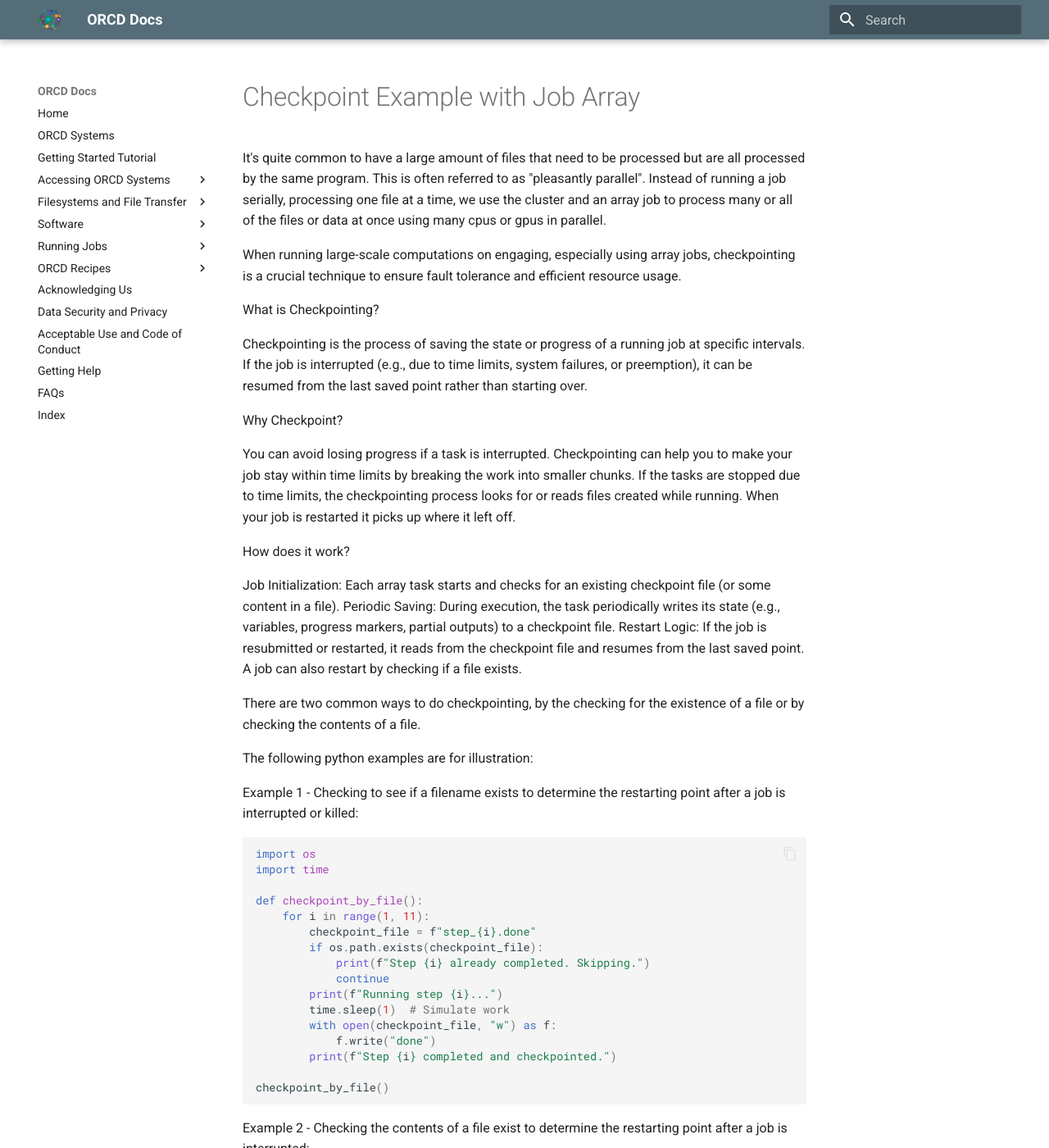
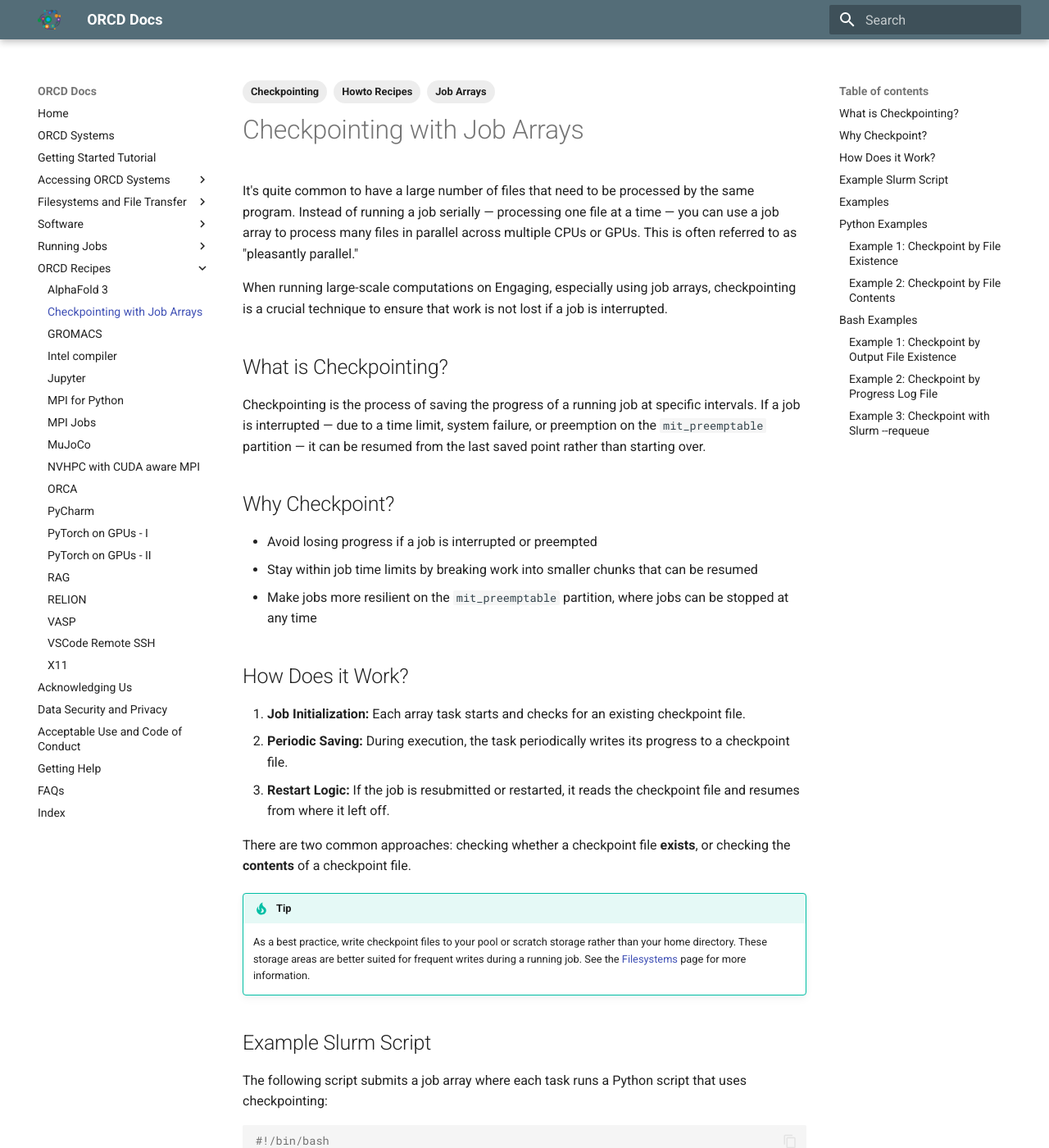
Before and after one commit to mit-orcd/orcd-docs-edit, an MkDocs documentation site: the page built from docs/recipes/check-point-example.md, in a window 1280 px wide and 1400 px high. Shown: the whole window at 82% size. Built offline with MkDocs 1.6.1 and Material for MkDocs 9.7.7, drawn with Linux system fonts in a browser that asks for light colours; some of the changed text lies outside the part shown.

Commit message:
Flesh out checkpointing recipe with bash examples and Slurm requeue info

````diff
--- a/docs/recipes/check-point-example.md
+++ b/docs/recipes/check-point-example.md
@@ -1,28 +1,66 @@
-# Checkpoint Example with Job Array
+---
+tags:
+ - Checkpointing
+ - Job Arrays
+ - Howto Recipes
+---
 
-It's quite common to have a large amount of files that need to be processed but are all processed by the same program. This is often referred to as "pleasantly parallel". Instead of running a job serially, processing one file at a time, we use the cluster and an array job to process many or all of the files or data at once using many cpus or gpus in parallel.
+# Checkpointing with Job Arrays
 
-When running large-scale computations on engaging, especially using array jobs, checkpointing is a crucial technique to ensure fault tolerance and efficient resource usage.
+It's quite common to have a large number of files that need to be processed by the same program. Instead of running a job serially — processing one file at a time — you can use a job array to process many files in parallel across multiple CPUs or GPUs. This is often referred to as "pleasantly parallel."
 
-What is Checkpointing?
+When running large-scale computations on Engaging, especially using job arrays, checkpointing is a crucial technique to ensure that work is not lost if a job is interrupted.
 
-Checkpointing is the process of saving the state or progress of a running job at specific intervals. If the job is interrupted (e.g., due to time limits, system failures, or preemption), it can be resumed from the last saved point rather than starting over.
+## What is Checkpointing?
 
-Why Checkpoint?
+Checkpointing is the process of saving the progress of a running job at specific intervals. If a job is interrupted — due to a time limit, system failure, or preemption on the `mit_preemptable` partition — it can be resumed from the last saved point rather than starting over.
 
-You can avoid losing progress if a task is interrupted. Checkpointing can help you to make your job stay within time limits by breaking the work into smaller chunks. If the tasks are stopped due to time limits, the checkpointing process looks for or reads files created while running. When your job is restarted it picks up where it left off.
+## Why Checkpoint?
 
-How does it work?
+- Avoid losing progress if a job is interrupted or preempted
+- Stay within job time limits by breaking work into smaller chunks that can be resumed
+- Make jobs more resilient on the `mit_preemptable` partition, where jobs can be stopped at any time
 
-Job Initialization: Each array task starts and checks for an existing checkpoint file (or some content in a file).
-Periodic Saving: During execution, the task periodically writes its state (e.g., variables, progress markers, partial outputs) to a checkpoint file.
-Restart Logic: If the job is resubmitted or restarted, it reads from the checkpoint file and resumes from the last saved point. A job can also restart by checking if a file exists.
+## How Does it Work?
 
-There are two common ways to do checkpointing, by the checking for the existence of a file or by checking the contents of a file.
+1. **Job Initialization:** Each array task starts and checks for an existing checkpoint file.
+2. **Periodic Saving:** During execution, the task periodically writes its progress to a checkpoint file.
+3. **Restart Logic:** If the job is resubmitted or restarted, it reads the checkpoint file and resumes from where it left off.
 
-The following python examples are for illustration:
+There are two common approaches: checking whether a checkpoint file **exists**, or checking the **contents** of a checkpoint file.
 
-Example 1 - Checking to see if a filename exists to determine the restarting point after a job is interrupted or killed:
+!!! tip
+    As a best practice, write checkpoint files to your pool or scratch storage rather than your home directory. These storage areas are better suited for frequent writes during a running job. See the [Filesystems](../filesystems-file-transfer/filesystems.md) page for more information.
+
+## Example Slurm Script
+
+The following script submits a job array where each task runs a Python script that uses checkpointing:
+
+```bash
+#!/bin/bash
+#SBATCH --job-name=checkpoint_example
+#SBATCH --output=logs/job_%A_%a.out
+#SBATCH --array=1-10
+#SBATCH --time=01:00:00
+#SBATCH --ntasks=1
+#SBATCH --cpus-per-task=1
+#SBATCH --mem=4G
+
+module load miniforge
+
+# Replace checkpoint_example.py with the name of your Python script
+python checkpoint_example.py --task $SLURM_ARRAY_TASK_ID
+```
+
+## Examples
+
+The examples below are shown in both Python and Bash. Use whichever fits your workflow.
+
+## Python Examples
+
+### Example 1: Checkpoint by File Existence
+
+Each step creates a `.done` file when complete. On restart, completed steps are skipped.
 
 ```python
 import os
@@ -41,10 +79,11 @@
         print(f"Step {i} completed and checkpointed.")
 
 checkpoint_by_file()
-
 ```
 
-Example 2 - Checking the contents of a file exist to determine the restarting point after a job is interrupted:
+### Example 2: Checkpoint by File Contents
+
+A single checkpoint file tracks the last completed step. On restart, the job reads this file and picks up from the next step.
 
 ```python
 import os
@@ -67,3 +106,83 @@
 
 checkpoint_by_content()
 ```
+
+## Bash Examples
+
+### Example 1: Checkpoint by Output File Existence
+
+Before processing each input file, check whether the output file already exists. If it does, skip it. This is a common pattern when processing many input files in a job array.
+
+```bash
+#!/bin/bash
+
+INPUT_FILE="input_${SLURM_ARRAY_TASK_ID}.dat"
+OUTPUT_FILE="output_${SLURM_ARRAY_TASK_ID}.dat"
+
+if [ -f "$OUTPUT_FILE" ]; then
+    echo "Output already exists for task ${SLURM_ARRAY_TASK_ID}. Skipping."
+    exit 0
+fi
+
+echo "Processing ${INPUT_FILE}..."
+# Replace the line below with your actual processing command
+cp "$INPUT_FILE" "$OUTPUT_FILE"
+echo "Task ${SLURM_ARRAY_TASK_ID} complete."
+```
+
+### Example 2: Checkpoint by Progress Log File
+
+A log file tracks the last completed step number. On restart, the script reads the log and resumes from the next step.
+
+```bash
+#!/bin/bash
+
+CHECKPOINT_FILE="checkpoint.txt"
+LAST_STEP=0
+
+if [ -f "$CHECKPOINT_FILE" ]; then
+    LAST_STEP=$(cat "$CHECKPOINT_FILE")
+    echo "Resuming from step $LAST_STEP"
+fi
+
+for i in $(seq $((LAST_STEP + 1)) 10); do
+    echo "Running step $i..."
+    sleep 1  # Replace with your actual work
+    echo "$i" > "$CHECKPOINT_FILE"
+    echo "Step $i complete."
+done
+```
+
+### Example 3: Checkpoint with Slurm `--requeue`
+
+On Engaging, requeue is enabled by default — jobs that are preempted will automatically be resubmitted without any extra flags. However, you can include `--requeue` explicitly in your script to make this behavior clear. Combined with checkpoint logic, the job will pick up where it left off when it restarts.
+
+```bash
+#!/bin/bash
+#SBATCH --job-name=checkpoint_requeue
+#SBATCH --output=logs/job_%A_%a.out
+#SBATCH --array=1-10
+#SBATCH --time=01:00:00
+#SBATCH --ntasks=1
+#SBATCH --cpus-per-task=1
+#SBATCH --mem=4G
+#SBATCH --requeue
+
+CHECKPOINT_FILE="checkpoint_${SLURM_ARRAY_TASK_ID}.txt"
+LAST_STEP=0
+
+if [ -f "$CHECKPOINT_FILE" ]; then
+    LAST_STEP=$(cat "$CHECKPOINT_FILE")
+    echo "Resuming task ${SLURM_ARRAY_TASK_ID} from step $LAST_STEP"
+fi
+
+for i in $(seq $((LAST_STEP + 1)) 10); do
+    echo "Running step $i..."
+    sleep 1  # Replace with your actual work
+    echo "$i" > "$CHECKPOINT_FILE"
+    echo "Step $i complete."
+done
+```
+
+!!! note
+    `--requeue` is especially useful when running jobs on the `mit_preemptable` partition, where jobs can be stopped at any time when the node owner submits a job. See [Running Jobs](../running-jobs/overview.md) for more information on partitions.
--- a/mkdocs.yml
+++ b/mkdocs.yml
@@ -36,6 +36,7 @@
 #    - How To Run Different Workloads: running/page3.md
   - ORCD Recipes:
     - AlphaFold 3: recipes/af3.md
+    - Checkpointing with Job Arrays: recipes/check-point-example.md
     - GROMACS: recipes/gromacs.md
     - Intel compiler: recipes/intel.md
     - Jupyter: recipes/jupyter.md
````
